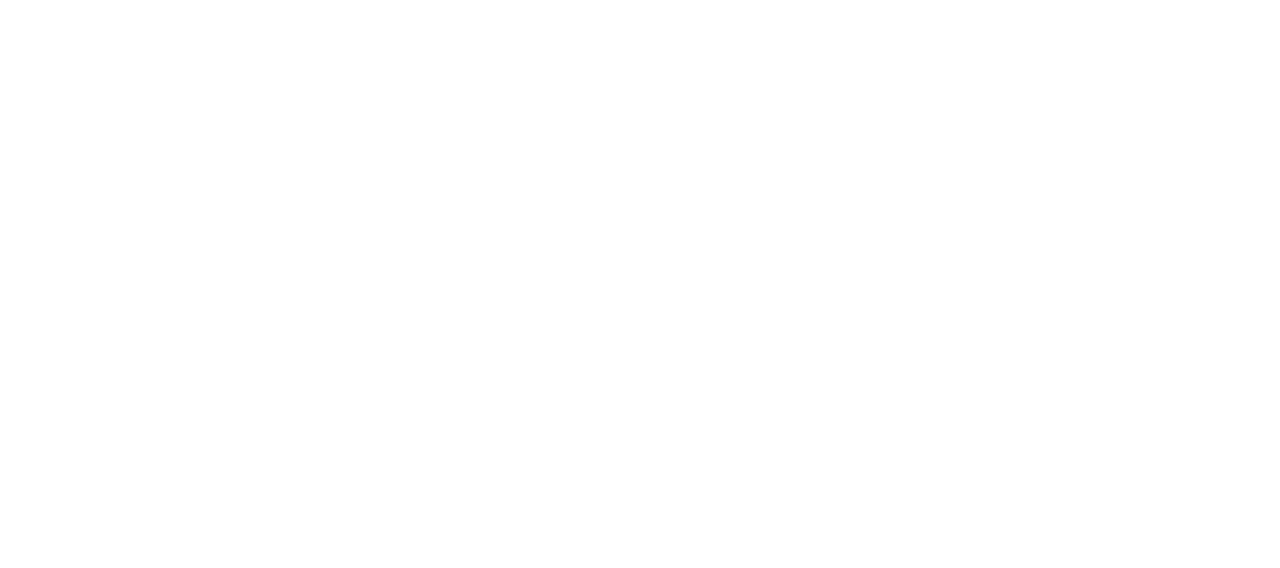
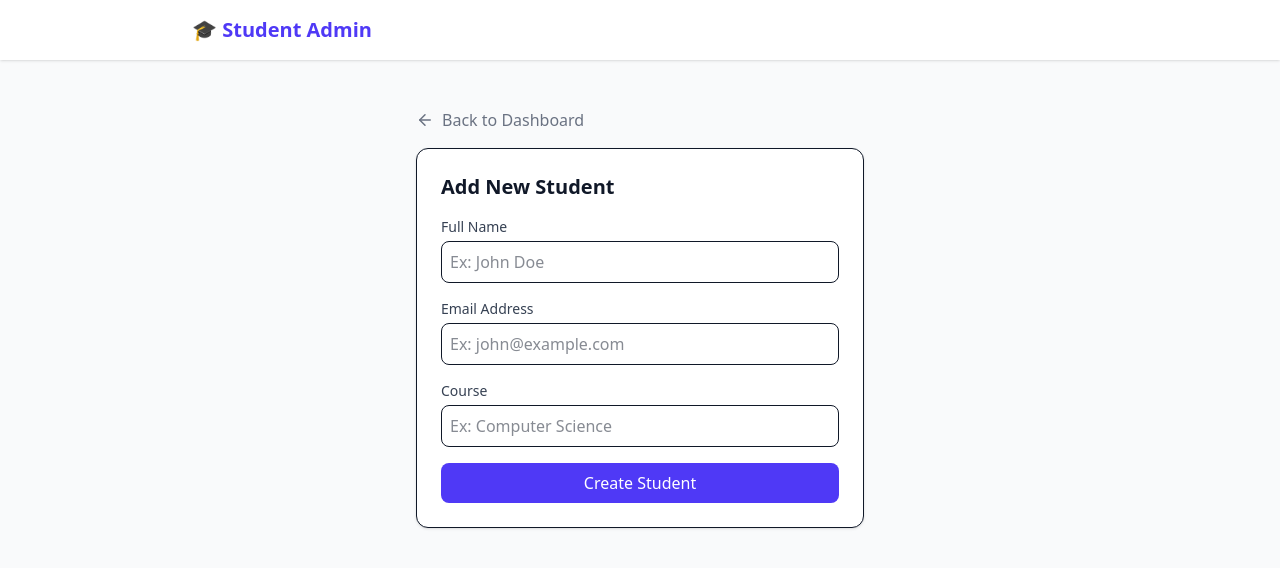
Before and after one commit to AniketR10/student-admin-dashboard, a React app in the folder frontend/: page /add in a window 1280 px wide. Shown: the top 568 px of the page. Built offline with nearby package versions, Linux system fonts and the light colour scheme; the HTML template or start-up script is replaced by a standard one.

Commit message:
added AddStudent and Dashboard functionality pages

```diff
--- a/frontend/src/App.tsx
+++ b/frontend/src/App.tsx
@@ -1,11 +1,30 @@
 import './App.css'
+import {BrowserRouter as Router, Routes, Route} from 'react-router-dom'
+import {Toaster} from 'react-hot-toast'
+import Dashboard from './pages/Dashboard'
+import AddStudent from './pages/AddStudent'
 
 function App() {
 
   return (
-    <>
+    <Router>
+      <div className="min-h-screen bg-gray-50 text-gray-900 font-sans">
+        <Toaster position="top-right" />
 
-    </>
+        <nav className="bg-white shadow-sm p-4 mb-8">
+          <div className="max-w-4xl mx-auto flex justify-between items-center">
+            <h1 className="text-xl font-bold text-indigo-600">🎓 Student Admin</h1>
+          </div>
+        </nav>
+
+        <div className="max-w-4xl mx-auto p-4">
+          <Routes>
+            <Route path="/" element={<Dashboard />} />
+            <Route path="/add" element={<AddStudent />} />
+          </Routes>
+        </div>
+      </div>
+    </Router>
   )
 }
 
--- /dev/null
+++ b/frontend/src/pages/AddStudent.tsx
@@ -0,0 +1,105 @@
+import React, { useState } from 'react';
+import axios from 'axios';
+import { useNavigate, Link } from 'react-router-dom';
+import toast from 'react-hot-toast';
+import { ArrowLeft, Loader2 } from 'lucide-react';
+import type { StudentForm } from '../types';
+
+const AddStudent = () => {
+  const navigate = useNavigate();
+  const [isLoading, setIsLoading] = useState(false);
+
+  const [form, setForm] = useState<StudentForm>({
+    name: '',
+    email: '',
+    course: ''
+  });
+
+  const handleSubmit = async (e: React.FormEvent) => {``
+    e.preventDefault();
+    try {
+        setIsLoading(true);
+      await axios.post('http://localhost:3000/api/students', form);
+      toast.success("Student added successfully!");
+      navigate('/');
+    } catch (error: any) {
+      const msg = error || "Something went wrong";
+      toast.error(msg);
+    } finally {
+        setIsLoading(false);
+    }
+  };
+
+  return (
+    <div className="max-w-md mx-auto">
+      <Link to="/" className="text-gray-500 flex items-center gap-2 mb-4 hover:text-gray-800">
+        <ArrowLeft size={18} /> Back to Dashboard
+      </Link>
+
+      <div className="bg-white p-6 rounded-xl shadow-sm border">
+        <h2 className="text-xl font-bold mb-4">Add New Student</h2>
+
+        <form onSubmit={handleSubmit} className="space-y-4">
+          <div>
+            <label className="block text-sm font-medium text-gray-700 mb-1">Full Name</label>
+            <input
+              required
+              type="text"
+              className="w-full border p-2 rounded-lg focus:ring-2 focus:ring-indigo-500 outline-none"
+              placeholder="Ex: John Doe"
+              value={form.name}
+              onChange={(e) => setForm({...form, name: e.target.value})}
+            />
+          </div>
+
+          <div>
+            <label className="block text-sm font-medium text-gray-700 mb-1">Email Address</label>
+            <input
+              required
+              type="email"
+              className="w-full border p-2 rounded-lg focus:ring-2 focus:ring-indigo-500 outline-none"
+              placeholder="Ex: john@example.com"
+              value={form.email}
+              onChange={(e) => setForm({...form, email: e.target.value})}
+            />
+          </div>
+
+          <div>
+            <label className="block text-sm font-medium text-gray-700 mb-1">Course</label>
+            <input
+              required
+              type="text"
+              className="w-full border p-2 rounded-lg focus:ring-2 focus:ring-indigo-500 outline-none"
+              placeholder="Ex: Computer Science"
+              value={form.course}
+              onChange={(e) => setForm({...form, course: e.target.value})}
+            />
+          </div>
+
+          <button
+            type="submit"
+            disabled={isLoading}
+            className={`w-full py-2 rounded-lg font-medium transition flex justify-center items-center gap-2
+              ${isLoading
+                ? "bg-indigo-400 cursor-not-allowed"
+                : "bg-indigo-600 hover:bg-indigo-700 text-white"
+              }`}
+              >
+            {
+                isLoading ? (
+                    <>
+                    <Loader2 className="animate-spin" size={20} />
+                     Creating...
+                    </>
+                ) : (
+                    "Create Student"
+                )
+            }
+          </button>
+        </form>
+      </div>
+    </div>
+  );
+};
+
+export default AddStudent;
--- /dev/null
+++ b/frontend/src/pages/Dashboard.tsx
@@ -0,0 +1,99 @@
+import { useEffect, useState } from 'react';
+import axios from 'axios';
+import { Link } from 'react-router-dom';
+import { Trash2, UserPlus, Loader2 } from 'lucide-react';
+import toast from 'react-hot-toast';
+import type { Student } from '../types';
+
+const Dashboard = () => {
+  const [students, setStudents] = useState<Student[]>([]);
+  const [isLoading, setIsLoading] = useState(false);
+
+  useEffect(() => {
+    fetchStudents();
+  }, []);
+
+  const fetchStudents = async () => {
+    try {
+        setIsLoading(true);
+      const res = await axios.get<Student[]>('http://localhost:3000/api/students');
+      setStudents(res.data);
+    } catch (error) {
+      toast.error("failed to fetch students");
+    } finally {
+        setIsLoading(false)
+    }
+  };
+
+  const handleDelete = async (id: number) => {
+    if(!window.confirm("Are you sure?")) return;
+
+    try {
+      await axios.delete(`http://localhost:3000/api/students/${id}`);
+      toast.success("Student deleted!");
+      fetchStudents();
+    } catch (error) {
+      toast.error("failed to delete");
+    }
+  };
+
+  return (
+    <div>
+      <div className="flex justify-between items-center mb-6">
+        <h2 className="text-2xl font-bold">Student List</h2>
+        <Link to="/add" className="bg-indigo-600 text-white px-4 py-2 rounded-lg flex items-center gap-2 hover:bg-indigo-700">
+          <UserPlus size={18} /> Add Student
+        </Link>
+      </div>
+
+      <div className="bg-white rounded-xl shadow-sm border overflow-hidden">
+        <table className="w-full text-left">
+          <thead className="bg-gray-100 text-gray-600 uppercase text-sm">
+            <tr>
+              <th className="p-4">Name</th>
+              <th className="p-4">Email</th>
+              <th className="p-4">Course</th>
+              <th className="p-4 text-right">Actions</th>
+            </tr>
+          </thead>
+          <tbody className="divide-y">
+            { isLoading ? (
+                <tr>
+                <td colSpan={4} className="p-12 text-center">
+                  <div className="flex flex-col items-center justify-center text-gray-500">
+                    <Loader2 className="animate-spin mb-2 text-indigo-600" size={32} />
+                    <p>Loading students...</p>
+                  </div>
+                </td>
+              </tr>
+            ): students.length === 0 ? (
+               <tr><td colSpan={4} className="p-8 text-center text-gray-400">No students found.</td></tr>
+            ) : (
+              students.map((student) => (
+                <tr key={student.ID} className="hover:bg-gray-50">
+                  <td className="p-4 font-medium">{student.name}</td>
+                  <td className="p-4 text-gray-500">{student.email}</td>
+                  <td className="p-4">
+                    <span className="bg-blue-100 text-blue-800 text-xs px-2 py-1 rounded-full">
+                      {student.course}
+                    </span>
+                  </td>
+                  <td className="p-4 text-right">
+                    <button
+                      onClick={() => handleDelete(student.ID)}
+                      className="text-red-500 hover:text-red-700 p-2"
+                    >
+                      <Trash2 size={18} />
+                    </button>
+                  </td>
+                </tr>
+              ))
+            )}
+          </tbody>
+        </table>
+      </div>
+    </div>
+  );
+};
+
+export default Dashboard;
--- /dev/null
+++ b/frontend/src/types.ts
@@ -0,0 +1,12 @@
+export interface Student {
+    ID: number;
+    name: string;
+    email: string;
+    course: string;
+}
+
+export interface StudentForm {
+  name: string;
+  email: string;
+  course: string;
+}
```
